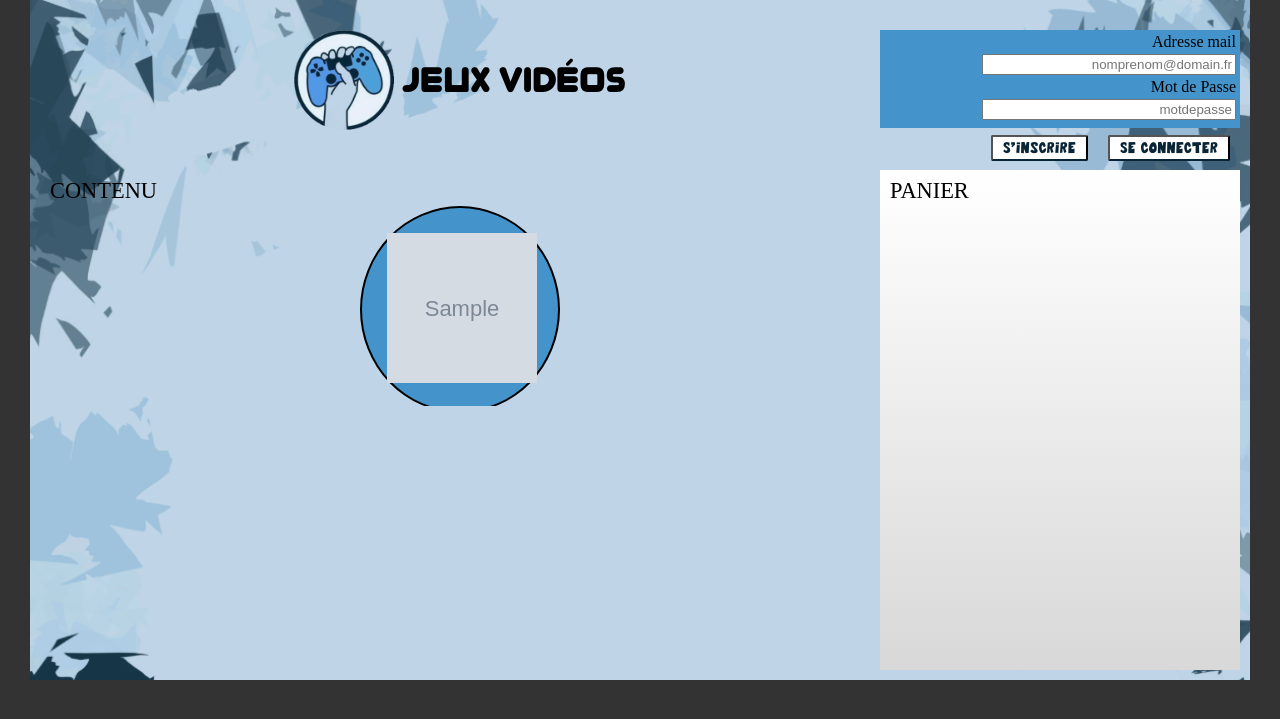
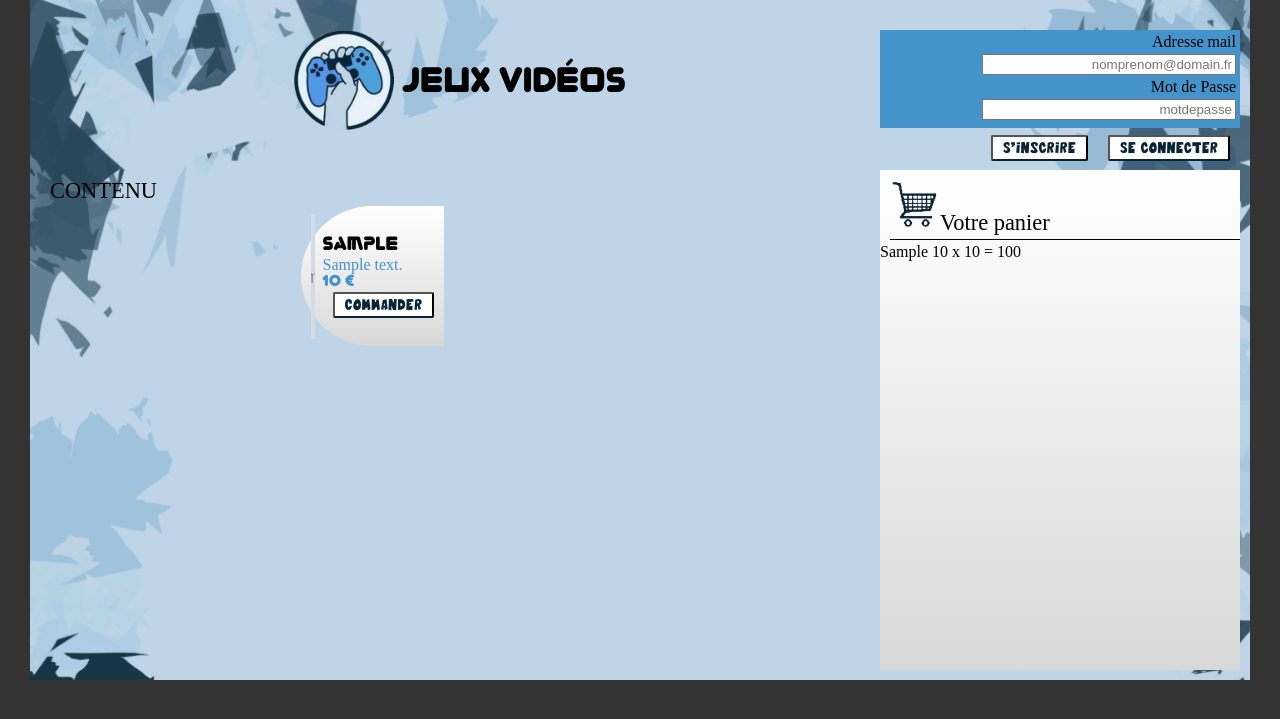
Before and after one commit to brfornes/DeveloppementWebNoJS, a PHP site: page / in a window 1280 px wide. Shown: the top 719 px of the page. Run offline with PHP 8.4, Linux system fonts and the light colour scheme; tables that the repository leaves empty or names only in its code hold one stand-in row (values such as "Sample post"); grey boxes marked "Sample" are stand-in pictures.

Commit message:
commit du panier fonctionnel sans le flush

```diff
--- a/css/style.css
+++ b/css/style.css
@@ -273,3 +273,20 @@
     margin: 10px;
     padding: 10px;
 }
+
+
+
+.cart{
+    justify-content: center;
+    align-items: center;
+}
+
+.cart img{
+    width: 50px;
+    height: 50px;
+}
+
+.cart h2{
+    border-bottom:1px solid black;
+    padding-bottom: 5px;
+}
--- a/db/connexionDb.php
+++ b/db/connexionDb.php
@@ -6,6 +6,9 @@
     or die('Erreur SQL : '. mysqli_error($db));
     $db -> query ('SET NAMES UTF8');
     $result = mysqli_query($db,$sql);
+    if (!$result) {
+        die("Erreur dans la requête SQL : " . mysqli_error($db));
+    }
 
     //2. on recupère le résultat de la query dans un array pour le retourner
     $results_array = array();
@@ -17,4 +20,13 @@
 
     return $results_array;
 }
+
+function ajout_db($sql){
+    // 1. on se connecte à MariaDB
+    $db = mysqli_connect('localhost', 'jeux-videos', 'IsImA2021_/%', 'jeux-videos', 3307) //jeux-videos, IsImA2021_/%
+    or die('Erreur SQL : '. mysqli_error($db));
+    $db -> query ('SET NAMES UTF8');
+    $result = mysqli_query($db,$sql);
+
+}
 ?>
--- a/db/databaseManagement.php
+++ b/db/databaseManagement.php
@@ -45,18 +45,20 @@
 
 
     function afficher_jeux_categorie($id_cat){
-        $results_array = connec_db("SELECT libelle, detail, prix_ttc, image FROM article WHERE id_categorie=$id_cat");
+        $results_array = connec_db("SELECT libelle, detail, prix_ttc, image, id, id_tva FROM article WHERE id_categorie=$id_cat");
         //1. On vérifie que le tableau en parametre n'est pas vide
         if (count($results_array) == 0) {
             echo "Aucun résultat trouvé";
             return;
         }
-
+        $i = 0;
         foreach($results_array as $row){
             $image = $row['image'];
             $libelle = $row['libelle'];
             $detail = $row['detail'];
             $prix = $row['prix_ttc'];
+            $id = $row['id'];
+            //print_r($results_array);
 ?>
 
             <div class="div_element_jeu">
@@ -67,11 +69,46 @@
                     <h3><?php echo($libelle);?></h3>
                     <p><span class="details"><?php echo(test_strlen($detail));?></span></p>
                     <p><span class="prix"><?php echo($prix);?> €</span></p>
-                    <button class="bouton">Commander</button>
+                    <form action="#" method="post" class="">
+                        <button class="bouton" type="submit" name="ajouter_article_<?php echo ($id); ?>">Commander</button>
+                    </form>
                 </div>
             </div>
 
 <?php
+            if (isset($_POST['ajouter_article_'.$id])) {
+                ajout_article_bd_panier($id,$prix);
+            }
         }
     }
+
+    function afficher_panier(){
+        $results_array = connec_db("SELECT a.libelle, p.quantite, p.prix_ttc
+        FROM panier_article p
+        INNER JOIN article a ON p.id_article = a.id");
+
+
+        if (count($results_array) == 0) {
+            echo "Aucun résultat trouvé";
+            return;
+        }
+
+        foreach($results_array as $row){
+            $libelle = $row['libelle'];
+            $quantite = $row['quantite'];
+            $prix = $row['prix_ttc'];
+            $prix_total = $quantite*$prix;
+
+            echo($libelle." ".$quantite." x ".$prix." = ".$prix_total);
+
 ?>
+
+<?php
+        }
+    }
+
+
+    function ajout_article_bd_panier($id,$prix){
+        ajout_db("INSERT INTO panier_article values(1,$id,1,0,0,$prix)");
+    }
+?>
--- a/index.php
+++ b/index.php
@@ -6,7 +6,7 @@
     <h2>CONTENU</h2>
 
     <div class="catalogue">
-        <div><?php afficher_categories();?></div>
+        <div><?php afficher_jeux_categorie(1);?></div>
     </div>
 
 
--- a/structure/footer.php
+++ b/structure/footer.php
@@ -2,7 +2,10 @@
 
             <!-- Panier (présente sur tout le site) -->
             <div class="cart">
-                <h2>PANIER</h2>
+                <h2><img src="./img/site/caddie.gif"/>Votre panier</h2>
+                <div class="panier">
+                <div><?php afficher_panier();?></div>
+                </div>
             </div>
         </section>
     </div>
```
